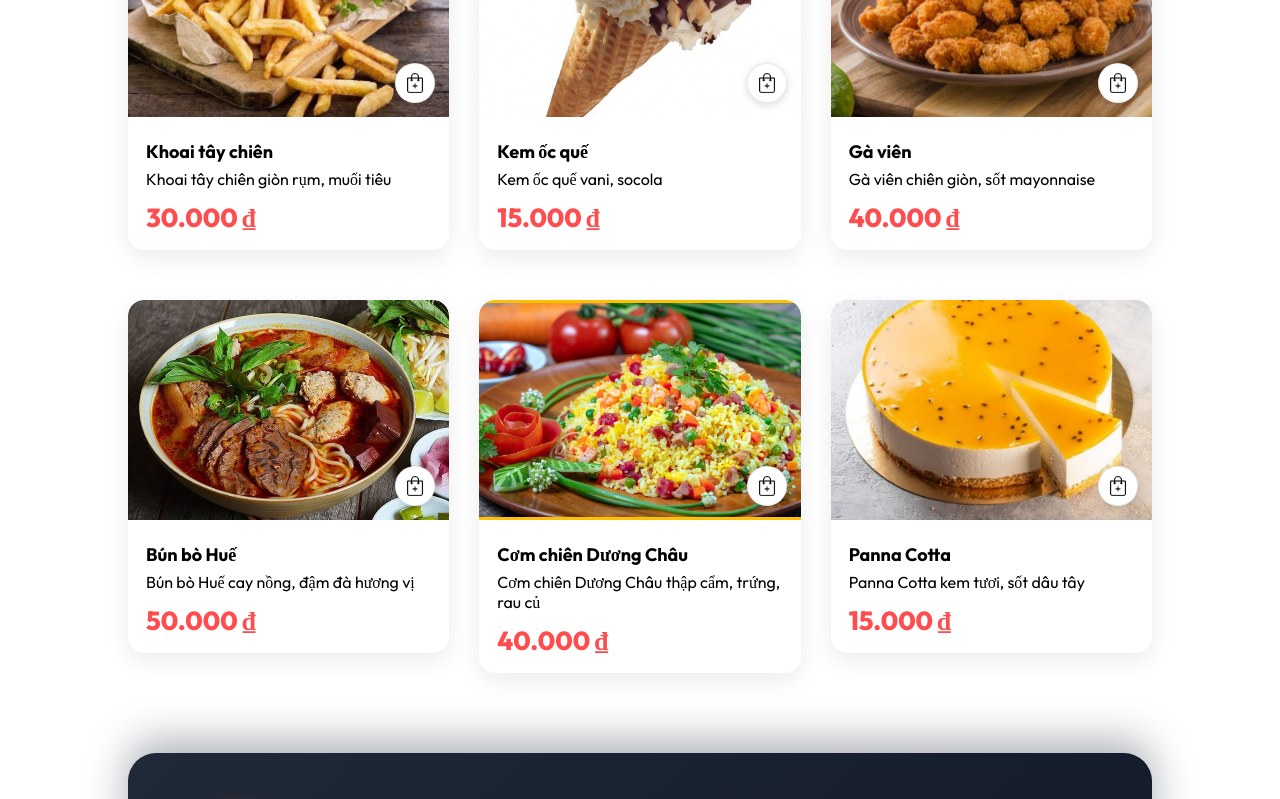
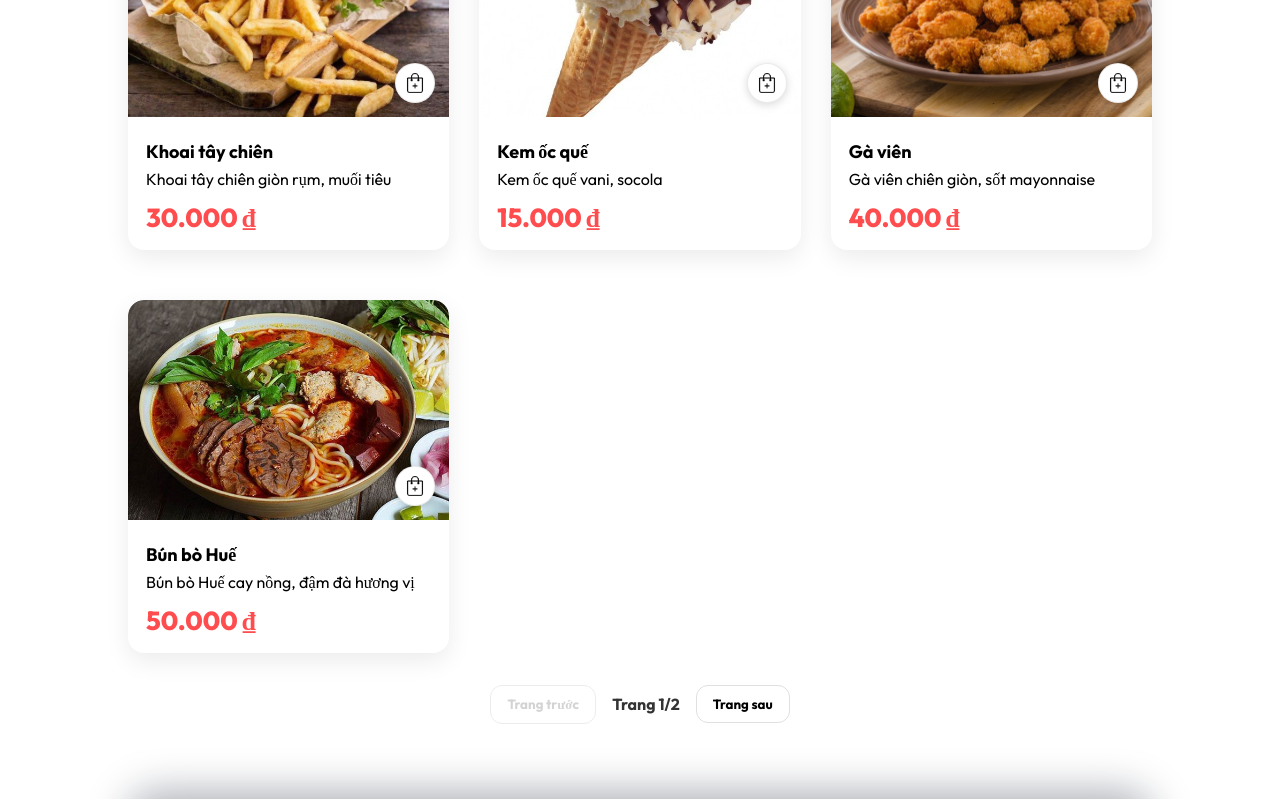
Before and after one commit to thanhvuu/FoodFast-Delivery-FE, a React (Vite) app in the folder frontend/: page / in a window 1280 px wide. Shown: the part 2025-2824 px from the top of the page. Built offline with nearby package versions, Linux system fonts and the light colour scheme; no server answers.

Commit message:
Add pagination to food listings

```diff
--- a/frontend/src/Context/LanguageContext.jsx
+++ b/frontend/src/Context/LanguageContext.jsx
@@ -53,6 +53,13 @@ const translationData = {
         lowToHigh: 'Giá thấp đến cao',
         highToLow: 'Giá cao đến thấp',
       },
+      pagination: {
+        label: 'Phân trang món ăn',
+        previous: 'Trang trước',
+        next: 'Trang sau',
+        page: 'Trang',
+      },
+      empty: 'Chưa có món nào trong danh mục này.',
     },
     footer: {
       description:
@@ -342,6 +349,13 @@ const translationData = {
         lowToHigh: 'Price: Low to High',
         highToLow: 'Price: High to Low',
       },
+      pagination: {
+        label: 'Food pagination',
+        previous: 'Previous',
+        next: 'Next',
+        page: 'Page',
+      },
+      empty: 'No dishes found in this category.',
     },
     footer: {
       description:
--- a/frontend/src/components/FoodDisplay/FoodDisplay.css
+++ b/frontend/src/components/FoodDisplay/FoodDisplay.css
@@ -40,3 +40,44 @@
     gap: 30px;
     row-gap: 50px;
 }
+
+.food-display__empty {
+  grid-column: 1 / -1;
+  text-align: center;
+  color: #777;
+  font-weight: 600;
+}
+
+.food-display__pagination {
+  margin-top: 32px;
+  display: flex;
+  align-items: center;
+  justify-content: center;
+  gap: 16px;
+  flex-wrap: wrap;
+}
+
+.food-display__page-button {
+  padding: 10px 16px;
+  border-radius: 12px;
+  border: 1px solid #e0e0e0;
+  background: #fff;
+  font-weight: 700;
+  cursor: pointer;
+  transition: all 0.2s ease;
+}
+
+.food-display__page-button:hover:not(:disabled) {
+  border-color: #ff6347;
+  color: #ff6347;
+}
+
+.food-display__page-button:disabled {
+  opacity: 0.6;
+  cursor: not-allowed;
+}
+
+.food-display__page-status {
+  font-weight: 700;
+  color: #333;
+}
--- a/frontend/src/components/FoodDisplay/FoodDisplay.jsx
+++ b/frontend/src/components/FoodDisplay/FoodDisplay.jsx
@@ -1,4 +1,4 @@
-import React, { useContext, useMemo, useState } from 'react'
+import React, { useContext, useEffect, useMemo, useState } from 'react'
 import './FoodDisplay.css'
 import { StoreContext } from '../../Context/StoreContext'
 import FoodItem from '../FoodItem/FoodItem'
@@ -10,6 +10,8 @@ const FoodDisplay = ({ category = 'all' }) => {
     const { food_list = [] } = useContext(StoreContext)
     const { dictionary } = useLanguage()
     const [sortOrder, setSortOrder] = useState('default')
+    const [currentPage, setCurrentPage] = useState(1)
+    const ITEMS_PER_PAGE = 10
 
     const sortOptions = [
         { value: 'default', label: dictionary.foodDisplay.sort.default },
@@ -41,6 +43,27 @@ const FoodDisplay = ({ category = 'all' }) => {
         return itemsToShow
     }, [itemsToShow, sortOrder])
 
+    const totalPages = useMemo(() => {
+        if (!sortedItems.length) return 1
+        return Math.ceil(sortedItems.length / ITEMS_PER_PAGE)
+    }, [sortedItems.length])
+
+    const paginatedItems = useMemo(() => {
+        const startIndex = (currentPage - 1) * ITEMS_PER_PAGE
+        const endIndex = startIndex + ITEMS_PER_PAGE
+        return sortedItems.slice(startIndex, endIndex)
+    }, [currentPage, sortedItems])
+
+    useEffect(() => {
+        setCurrentPage(1)
+    }, [category, sortOrder])
+
+    useEffect(() => {
+        if (currentPage > totalPages) {
+            setCurrentPage(totalPages)
+        }
+    }, [currentPage, totalPages])
+
     return (
         <div className='food-display' id='food-display'>
             <div className="food-display__header">
@@ -61,7 +84,10 @@ const FoodDisplay = ({ category = 'all' }) => {
                 </label>
             </div>
             <div className="food-display-list">
-                {sortedItems.map((item) => (
+                {paginatedItems.length === 0 ? (
+                    <p className="food-display__empty">{dictionary.foodDisplay.empty}</p>
+                ) : (
+                    paginatedItems.map((item) => (
                         <Link to={`/food/${item._id}`} key={item._id} style={{ textDecoration: 'none', color: 'inherit' }}>
                             <FoodItem
                                 id={item._id}
@@ -71,7 +97,29 @@ const FoodDisplay = ({ category = 'all' }) => {
                                 image={item.image}
                             />
                         </Link>
-                ))}
+                    ))
+                )}
+            </div>
+            <div className="food-display__pagination" role="navigation" aria-label={dictionary.foodDisplay.pagination.label}>
+                <button
+                    type="button"
+                    className="food-display__page-button"
+                    onClick={() => setCurrentPage((prev) => Math.max(prev - 1, 1))}
+                    disabled={currentPage === 1}
+                >
+                    {dictionary.foodDisplay.pagination.previous}
+                </button>
+                <span className="food-display__page-status">
+                    {dictionary.foodDisplay.pagination.page} {currentPage}/{totalPages}
+                </span>
+                <button
+                    type="button"
+                    className="food-display__page-button"
+                    onClick={() => setCurrentPage((prev) => Math.min(prev + 1, totalPages))}
+                    disabled={currentPage === totalPages}
+                >
+                    {dictionary.foodDisplay.pagination.next}
+                </button>
             </div>
         </div>
     )
```
Also changed, not shown: 1 other file (tests, documents, lock files or other folders). Lines whose indentation alone changed are shown as unchanged.
